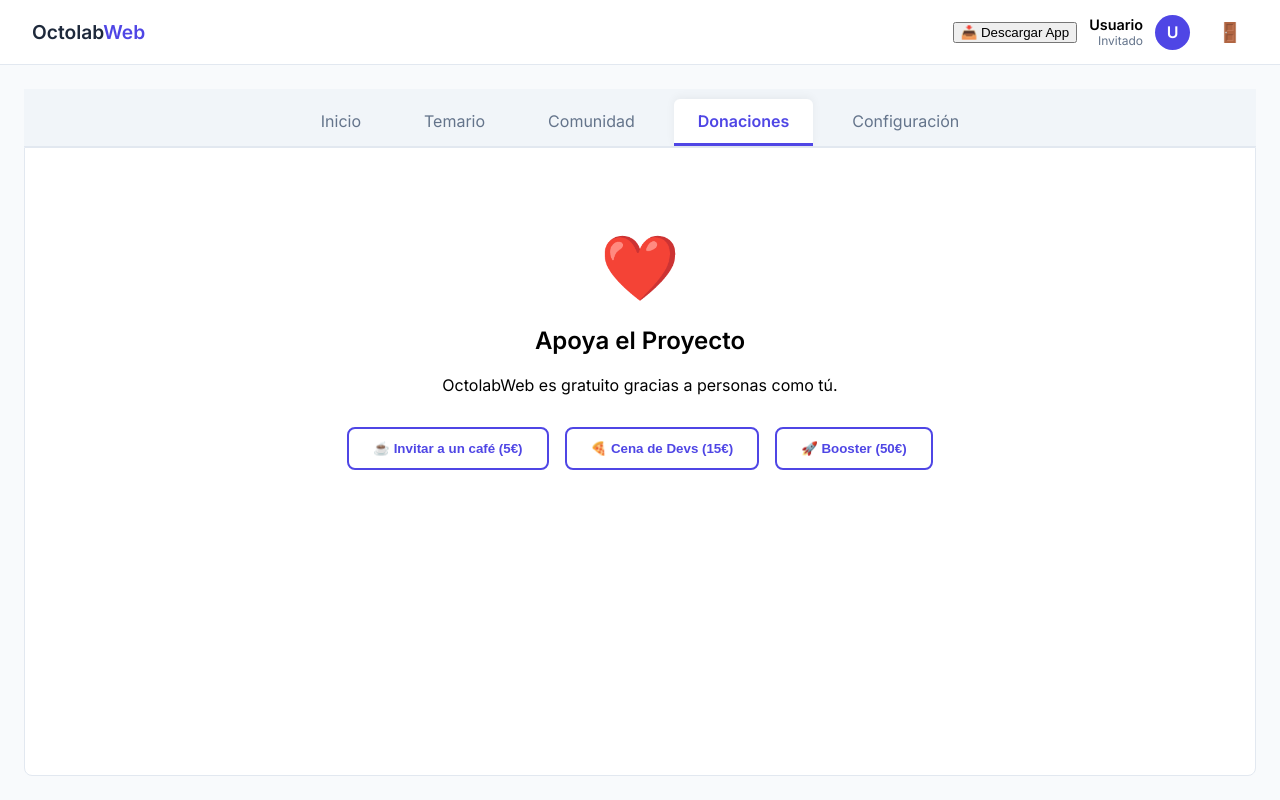
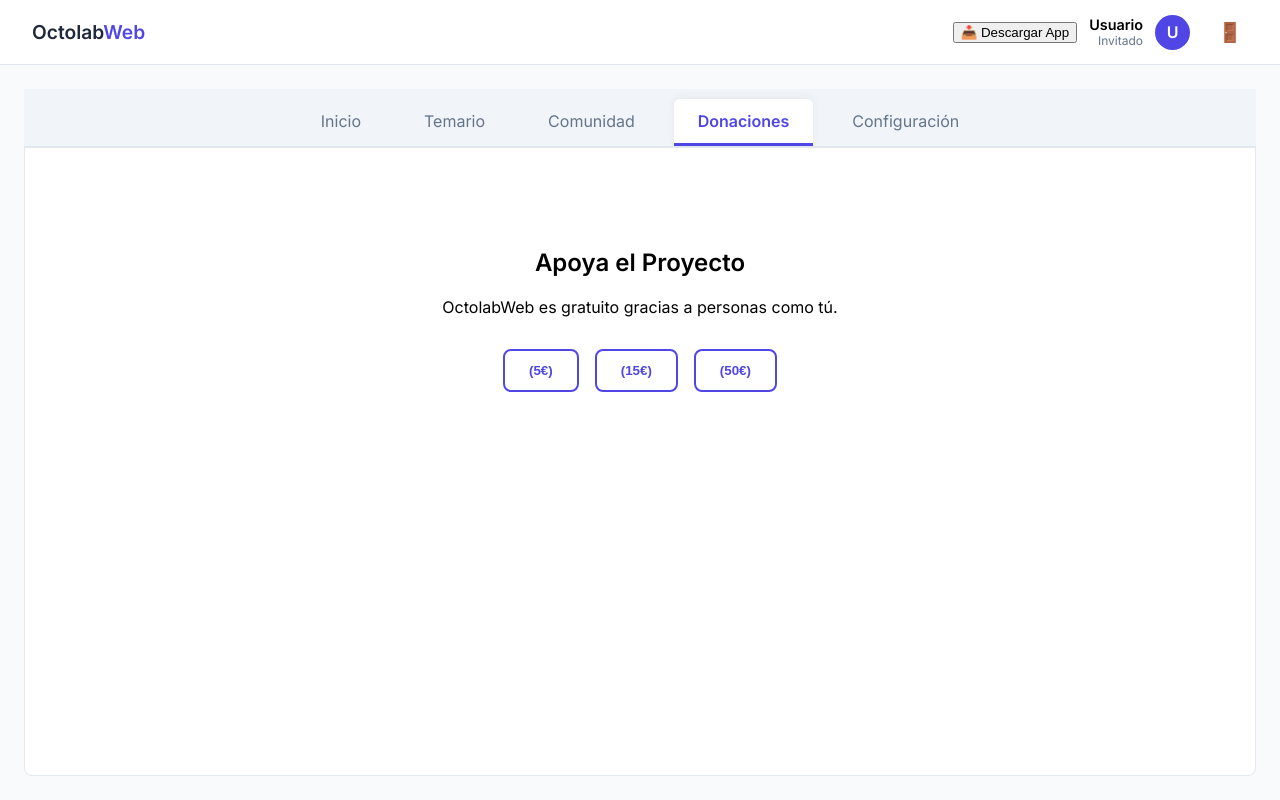
Before and after one commit to albeertocardenass/OctoLab, an Angular app in the folder TFG/octolab-web/: page /home/donaciones in a window 1280 px wide. Built offline with nearby package versions, Linux system fonts and the light colour scheme.

Commit message:
Retocar CSS

```diff
--- a/TFG/octolab-web/src/app/comunidad/comunidad.css
+++ b/TFG/octolab-web/src/app/comunidad/comunidad.css
@@ -1,3 +1,6 @@
+.inicio-container {
+  animation: fadeIn 0.5s ease-in-out;
+}
 .forum-preview {
   margin-top: 2rem;
 }
@@ -16,3 +19,15 @@
   font-size: 0.8rem;
   margin-left: 10px;
 }
+
+@keyframes fadeIn {
+  from {
+    opacity: 0;
+    transform: translateY(10px);
+  }
+  to {
+    opacity: 1;
+    transform: translateY(0);
+  }
+
+}
--- a/TFG/octolab-web/src/app/comunidad/comunidad.html
+++ b/TFG/octolab-web/src/app/comunidad/comunidad.html
@@ -1,4 +1,4 @@
-<div class="fade-in">
+<div class="inicio-container">
   <h2>Comunidad OctoLab</h2>
   <p>Pregunta y conecta con otros Sharks y comparte tu progreso</p>
   <div class="forum-preview">
--- a/TFG/octolab-web/src/app/configuracion/configuracion.css
+++ b/TFG/octolab-web/src/app/configuracion/configuracion.css
@@ -1,3 +1,6 @@
+.inicio-container {
+  animation: fadeIn 0.5s ease-in-out;
+}
 .form-group {
     margin-bottom: 1.5rem;
     display: flex;
@@ -30,4 +33,13 @@ input {
     animation: fadeIn 0.5s ease-in-out;
  }
 
-@keyframes fadeIn { from { opacity: 0; } to { opacity: 1; } }
+@keyframes fadeIn {
+  from {
+    opacity: 0;
+    transform: translateY(10px);
+  }
+  to {
+    opacity: 1;
+    transform: translateY(0);
+  }
+}
--- a/TFG/octolab-web/src/app/configuracion/configuracion.html
+++ b/TFG/octolab-web/src/app/configuracion/configuracion.html
@@ -1,4 +1,4 @@
-    <div class="fade-in">
+<div class="inicio-container">
       <h2>⚙️ Configuración de Perfil</h2>
 
       <div class="form-group">
--- a/TFG/octolab-web/src/app/donation/donation.css
+++ b/TFG/octolab-web/src/app/donation/donation.css
@@ -1,3 +1,6 @@
+.inicio-container {
+  animation: fadeIn 0.5s ease-in-out;
+}
 .donation-container {
   text-align: center;
   padding: 3rem;
@@ -26,3 +29,13 @@
   background: #4f46e5;
   color: white;
 }
+@keyframes fadeIn {
+  from {
+    opacity: 0;
+    transform: translateY(10px);
+  }
+  to {
+    opacity: 1;
+    transform: translateY(0);
+  }
+}
--- a/TFG/octolab-web/src/app/donation/donation.html
+++ b/TFG/octolab-web/src/app/donation/donation.html
@@ -1,10 +1,10 @@
-<div class="donation-container fade-in">
-  <div class="heart">❤️</div>
+<div class="inicio-container">
+ <div class="donation-container">
   <h2>Apoya el Proyecto</h2>
   <p>OctolabWeb es gratuito gracias a personas como tú.</p>
   <div class="options">
-    <button class="btn-tier">☕ Invitar a un café (5€)</button>
-    <button class="btn-tier">🍕 Cena de Devs (15€)</button>
-    <button class="btn-tier">🚀 Booster (50€)</button>
+    <button class="btn-tier">(5€)</button>
+    <button class="btn-tier">(15€)</button>
+    <button class="btn-tier">(50€)</button>
   </div>
 </div>
```
Also changed, not shown: 16 other files (tests, documents, lock files or other folders).
